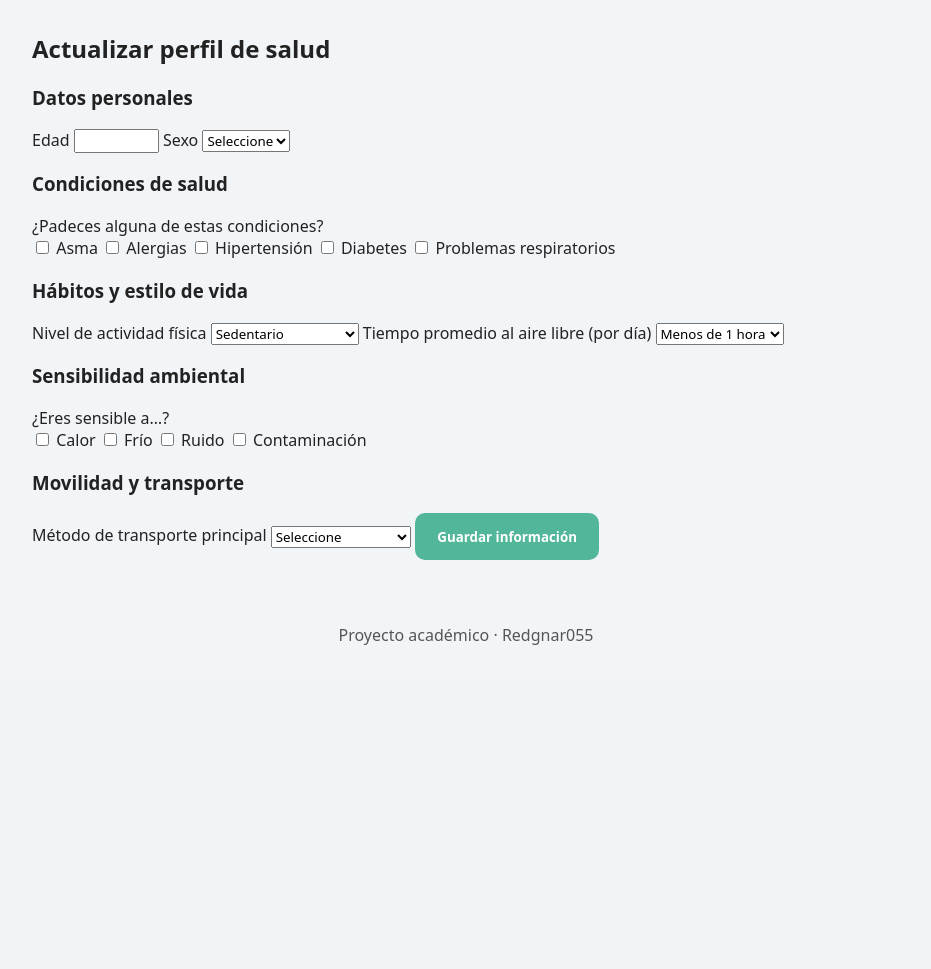
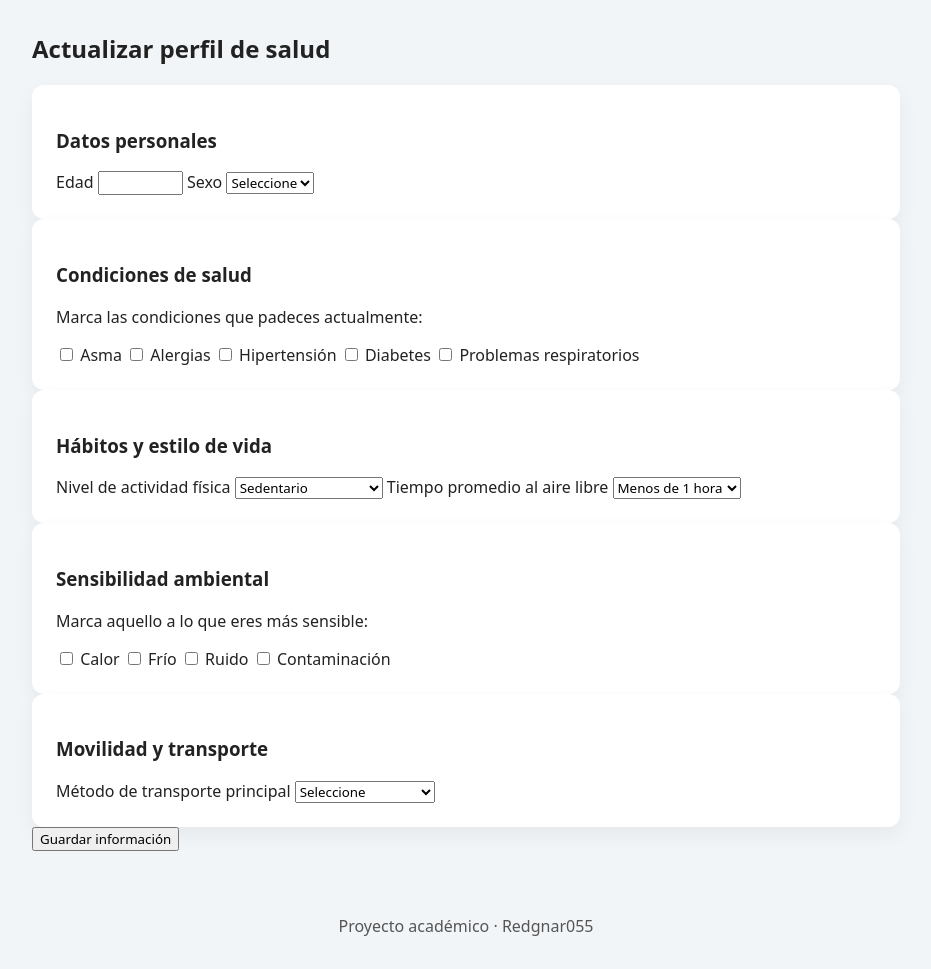
Before and after one commit to Redgnar05/Vital-routes-dev, a Flask app: template templates/update_profile.html in a window 1280 px wide. Shown: the part 134-1103 px from the top of the page, without its empty margins (174-1105 px from the left). Before the commit the page ends 779 px from the top, so only its background shows below. Run offline with Flask 3, Linux system fonts and the light colour scheme; the template is opened without the code that fills it, so the values that code supplies are empty.

Commit message:
Refactor update_profile.html for better layout and styling
Updated the update_profile.html template to enhance styling and structure, including new classes and improved layout for user input sections.

```diff
--- a/templates/update_profile.html
+++ b/templates/update_profile.html
@@ -1,39 +1,62 @@
 {% extends "base.html" %}
 {% block content %}
 
-<section class="form-section">
-    <h2>Actualizar perfil de salud</h2>
+<link rel="stylesheet" href="{{ url_for('static', filename='css/update_profile.css') }}">
+
+<section class="profile-container">
+
+    <h2 class="page-title">
+        <i class="fa-solid fa-user-gear"></i> Actualizar perfil de salud
+    </h2>
 
     {% if msg %}
-        <p class="success">{{ msg }}</p>
+        <p class="success-message"><i class="fa-solid fa-circle-check"></i> {{ msg }}</p>
     {% endif %}
 
-    <form action="{{ url_for('update_profile') }}" method="POST">
+    <form action="{{ url_for('update_profile') }}" method="POST" class="profile-form">
 
-        <h3>Datos personales</h3>
+        <!-- ========================================= -->
+        <!-- SECCIÓN 1: DATOS PERSONALES -->
+        <!-- ========================================= -->
+        <div class="card">
+            <h3><i class="fa-solid fa-id-card"></i> Datos personales</h3>
+
             <label>Edad</label>
-        <input type="number" name="edad" value="{{ user.edad or '' }}" min="1" max="120">
+            <input type="number" name="edad" min="1" max="120" value="{{ user.edad or '' }}" required>
 
             <label>Sexo</label>
-        <select name="sexo">
+            <select name="sexo" required>
                 <option value="">Seleccione</option>
                 <option value="M" {% if user.sexo == "M" %}selected{% endif %}>Masculino</option>
                 <option value="F" {% if user.sexo == "F" %}selected{% endif %}>Femenino</option>
                 <option value="Otro" {% if user.sexo == "Otro" %}selected{% endif %}>Otro</option>
             </select>
+        </div>
 
-        <h3>Condiciones de salud</h3>
 
-        <label>¿Padeces alguna de estas condiciones?</label>
-        <div class="checkbox-group">
+        <!-- ========================================= -->
+        <!-- SECCIÓN 2: CONDICIONES DE SALUD -->
+        <!-- ========================================= -->
+        <div class="card">
+            <h3><i class="fa-solid fa-heart-pulse"></i> Condiciones de salud</h3>
+
+            <p class="info-text">Marca las condiciones que padeces actualmente:</p>
+
+            <div class="checkbox-grid">
                 <label><input type="checkbox" name="asma" {% if user.asma == "Si" %}checked{% endif %}> Asma</label>
                 <label><input type="checkbox" name="alergias" {% if user.alergias == "Si" %}checked{% endif %}> Alergias</label>
                 <label><input type="checkbox" name="hipertension" {% if user.hipertension == "Si" %}checked{% endif %}> Hipertensión</label>
                 <label><input type="checkbox" name="diabetes" {% if user.diabetes == "Si" %}checked{% endif %}> Diabetes</label>
                 <label><input type="checkbox" name="respiratorio" {% if user.respiratorio == "Si" %}checked{% endif %}> Problemas respiratorios</label>
             </div>
+        </div>
 
-        <h3>Hábitos y estilo de vida</h3>
+
+        <!-- ========================================= -->
+        <!-- SECCIÓN 3: HÁBITOS Y ESTILO DE VIDA -->
+        <!-- ========================================= -->
+        <div class="card">
+            <h3><i class="fa-solid fa-person-walking"></i> Hábitos y estilo de vida</h3>
 
             <label>Nivel de actividad física</label>
             <select name="actividad">
@@ -43,25 +66,38 @@
                 <option value="Alto" {% if user.actividad == "Alto" %}selected{% endif %}>Actividad intensa</option>
             </select>
 
-        <label>Tiempo promedio al aire libre (por día)</label>
+            <label>Tiempo promedio al aire libre</label>
             <select name="aire_libre">
                 <option value="Menos de 1h" {% if user.aire_libre == "Menos de 1h" %}selected{% endif %}>Menos de 1 hora</option>
                 <option value="1-2h" {% if user.aire_libre == "1-2h" %}selected{% endif %}>1 a 2 horas</option>
                 <option value="2-4h" {% if user.aire_libre == "2-4h" %}selected{% endif %}>2 a 4 horas</option>
                 <option value="Más de 4h" {% if user.aire_libre == "Más de 4h" %}selected{% endif %}>Más de 4 horas</option>
             </select>
+        </div>
 
-        <h3>Sensibilidad ambiental</h3>
 
-        <label>¿Eres sensible a…?</label>
-        <div class="checkbox-group">
+        <!-- ========================================= -->
+        <!-- SECCIÓN 4: SENSIBILIDADES AMBIENTALES -->
+        <!-- ========================================= -->
+        <div class="card">
+            <h3><i class="fa-solid fa-temperature-half"></i> Sensibilidad ambiental</h3>
+
+            <p class="info-text">Marca aquello a lo que eres más sensible:</p>
+
+            <div class="checkbox-grid">
                 <label><input type="checkbox" name="sensible_calor" {% if user.sensible_calor == "Si" %}checked{% endif %}> Calor</label>
                 <label><input type="checkbox" name="sensible_frio" {% if user.sensible_frio == "Si" %}checked{% endif %}> Frío</label>
                 <label><input type="checkbox" name="sensibilidad_ruido" {% if user.sensibilidad_ruido == "Si" %}checked{% endif %}> Ruido</label>
                 <label><input type="checkbox" name="sensibilidad_contaminacion" {% if user.sensibilidad_contaminacion == "Si" %}checked{% endif %}> Contaminación</label>
             </div>
+        </div>
 
-        <h3>Movilidad y transporte</h3>
+
+        <!-- ========================================= -->
+        <!-- SECCIÓN 5: MOVILIDAD -->
+        <!-- ========================================= -->
+        <div class="card">
+            <h3><i class="fa-solid fa-bus"></i> Movilidad y transporte</h3>
 
             <label>Método de transporte principal</label>
             <select name="transporte">
@@ -71,8 +107,13 @@
                 <option value="Transporte público" {% if user.transporte == "Transporte público" %}selected{% endif %}>Transporte público</option>
                 <option value="Automóvil" {% if user.transporte == "Automóvil" %}selected{% endif %}>Automóvil</option>
             </select>
+        </div>
 
-        <button type="submit" class="btn-main">Guardar información</button>
+        <!-- BOTÓN -->
+        <button type="submit" class="btn-save">
+            <i class="fa-solid fa-floppy-disk"></i> Guardar información
+        </button>
+
     </form>
 </section>
 
```
Lines whose indentation alone changed are shown as unchanged.
